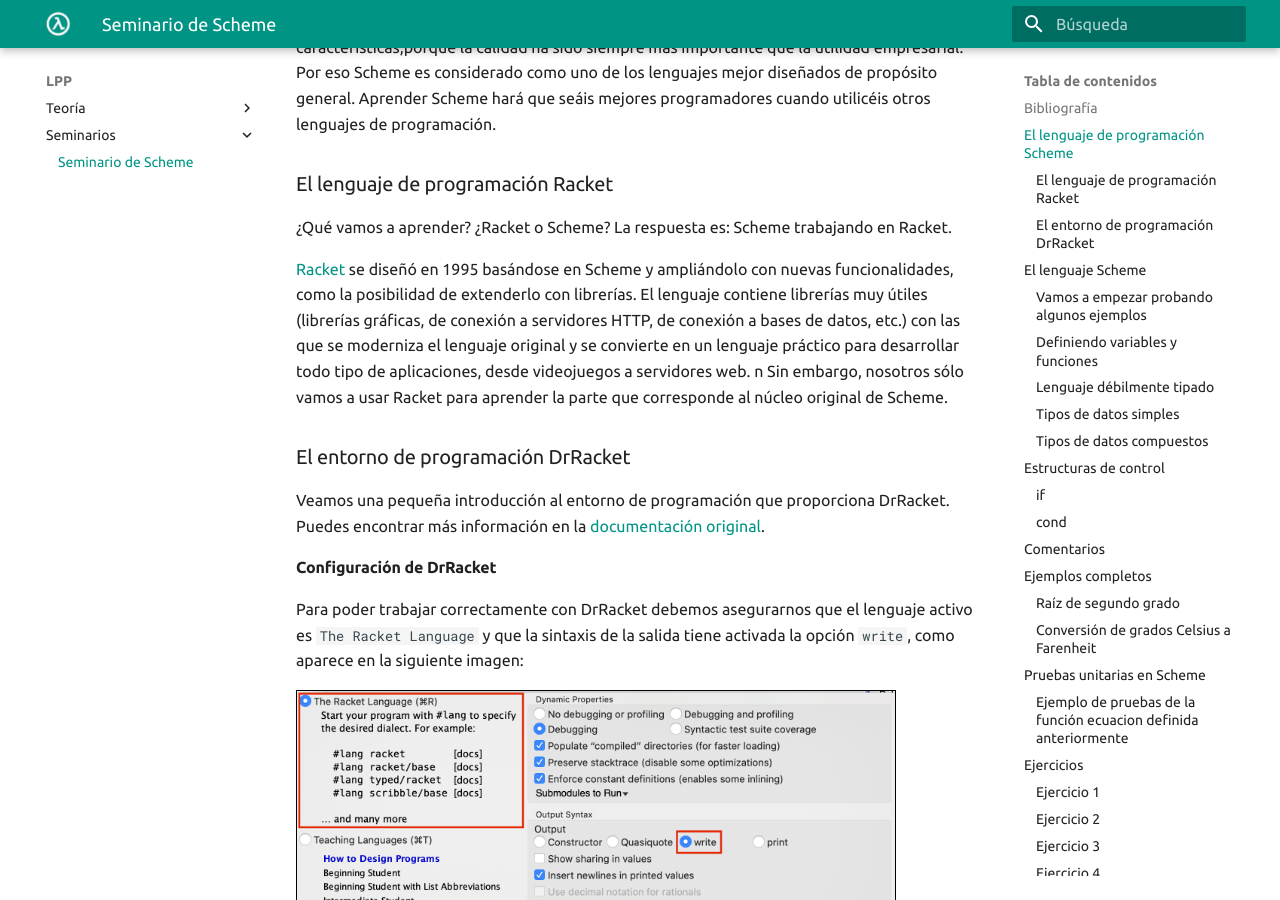
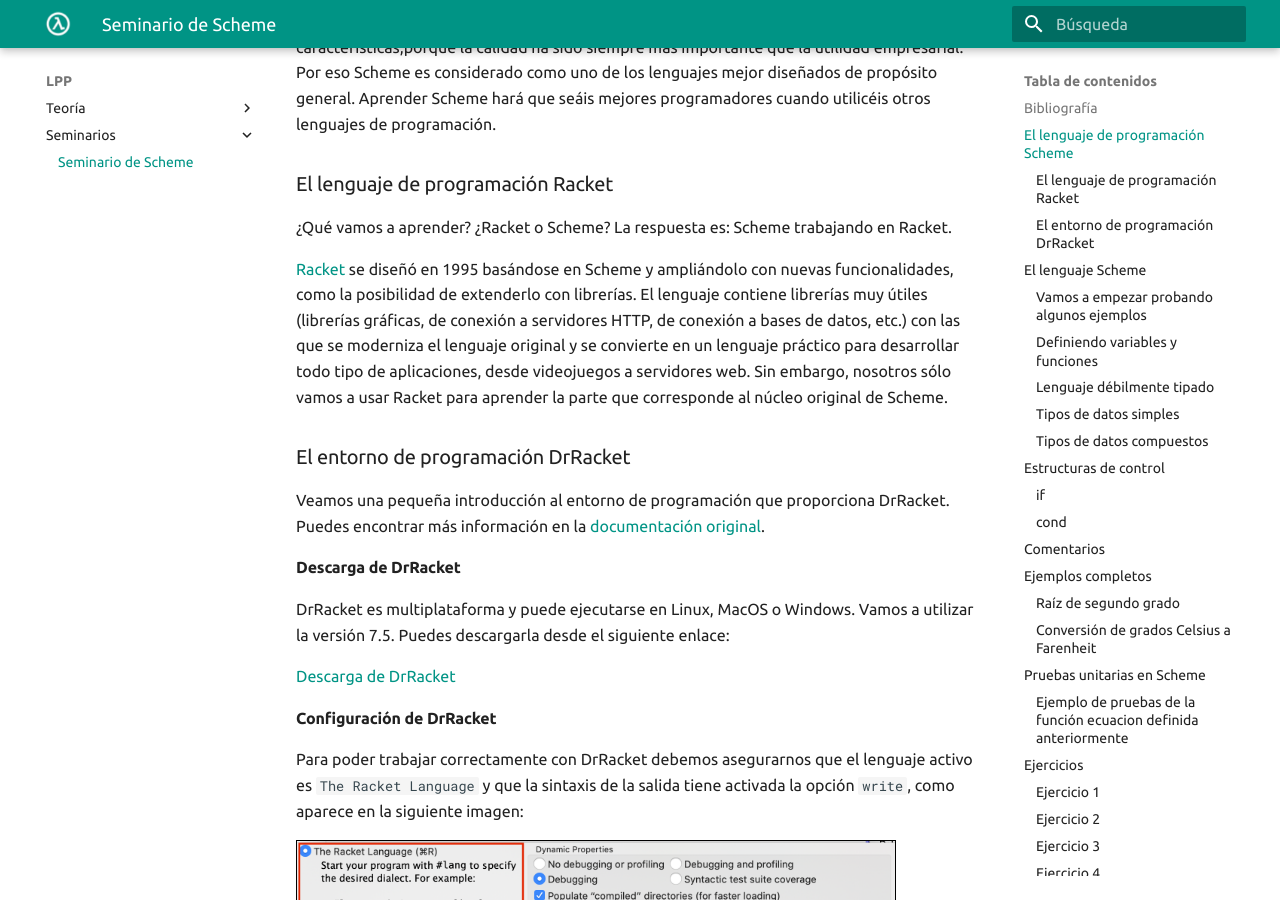
Before and after one commit to domingogallardo/apuntes-lpp, an MkDocs documentation site: the page built from docs/seminarios/seminario1-scheme/seminario1-scheme.md, in a window 1280 px wide and 900 px high, scrolled down 642 px. Built offline with MkDocs 1.6.1 and Material for MkDocs 9.7.7, drawn with Linux system fonts in a browser that asks for light colours; formulas are drawn with MathJax 3.

Commit message:
Descarga de DrRacket

```diff
--- a/docs/seminarios/seminario1-scheme/seminario1-scheme.md
+++ b/docs/seminarios/seminario1-scheme/seminario1-scheme.md
@@ -39,16 +39,24 @@ lenguaje contiene librerías muy útiles (librerías gráficas, de
 conexión a servidores HTTP, de conexión a bases de datos, etc.) con
 las que se moderniza el lenguaje original y se convierte en un
 lenguaje práctico para desarrollar todo tipo de aplicaciones, desde
-videojuegos a servidores web.
-n
-Sin embargo, nosotros sólo vamos a usar Racket para aprender la parte
-que corresponde al núcleo original de Scheme.
+videojuegos a servidores web. Sin embargo, nosotros sólo vamos a usar
+Racket para aprender la parte que corresponde al núcleo original de
+Scheme.
 
 ### El entorno de programación DrRacket
 
 Veamos una pequeña introducción al entorno de programación que
 proporciona DrRacket. Puedes encontrar más información en la
 [documentación original](http://docs.racket-lang.org/drracket/index.html).
+
+#### Descarga de DrRacket ####
+
+DrRacket es multiplataforma y puede ejecutarse en Linux, MacOS o
+Windows. Vamos a utilizar la versión 7.5. Puedes descargarla desde el
+siguiente enlace:
+
+[Descarga de DrRacket](https://download.racket-lang.org)
+
 
 #### Configuración de DrRacket
 
```
